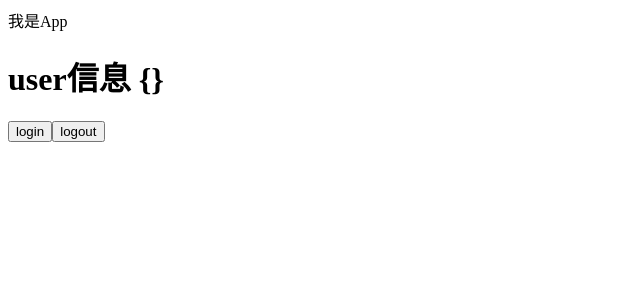
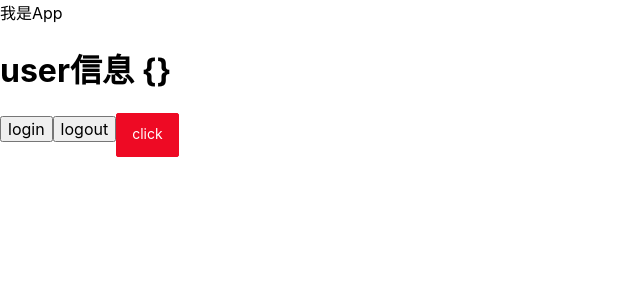
Before and after one commit to qianfengg/consult-patient-h5, a Vue app: page / in a window 1280 px wide. Shown: the top 300 px of the page, without its empty margins (0-640 px from the left). Built offline with nearby package versions, Linux system fonts and the light colour scheme.

Commit message:
vant组件

```diff
--- a/package.json
+++ b/package.json
@@ -12,6 +12,7 @@
   "dependencies": {
     "pinia": "^2.0.21",
     "pinia-plugin-persistedstate": "^2.2.0",
+    "vant": "^3.6.2",
     "vue": "^3.2.38",
     "vue-router": "^4.1.5"
   },
--- a/src/App.vue
+++ b/src/App.vue
@@ -5,10 +5,12 @@
     login
   </button>
   <button @click="store.delUser()">logout</button>
+  <van-button type="danger">click</van-button>
 </template>
 
 <script setup lang="ts">
 import { useUserStore } from './stores'
+import { Button as VanButton } from 'vant'
 
 const store = useUserStore()
 </script>
--- a/src/main.ts
+++ b/src/main.ts
@@ -1,9 +1,9 @@
 import { createApp } from 'vue'
 import App from './App.vue'
 import router from './router'
-
+import pinia from './stores'
+import 'vant/lib/index.css'
 import './styles/main.scss'
-import pinia from './stores'
 
 const app = createApp(App)
 
```
Also changed, not shown: 1 other file (tests, documents, lock files or other folders).
